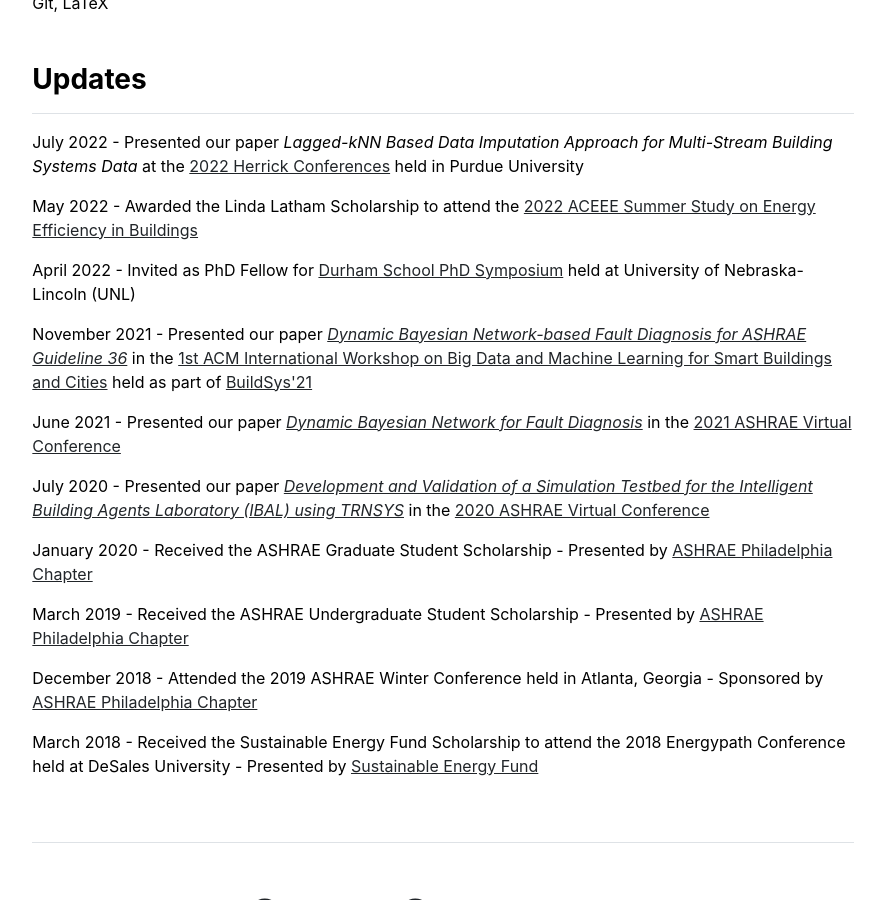
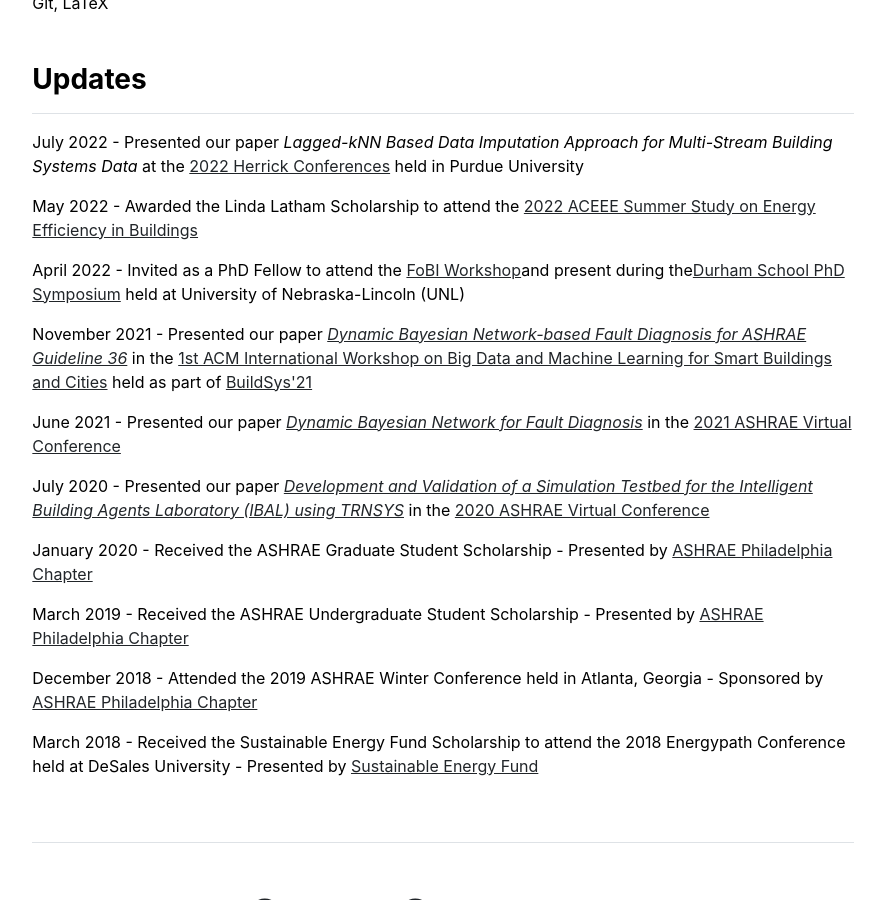
Before and after one commit to pradhanojas/pradhanojas.github.io, a Jekyll site: the page built from index.md, in a window 1280 px wide and 900 px high, scrolled down 1185 px. Shown: the whole window, without its empty margins (197-1080 px from the left). Built offline with Jekyll 4.4.1, drawn with Linux system fonts in a browser that asks for light colours.

Commit message:
Update home.html

```diff
--- a/_layouts/home.html
+++ b/_layouts/home.html
@@ -20,7 +20,7 @@ layout: default
 
     <p>May 2022 - Awarded the Linda Latham Scholarship to attend the <a href = "https://www.aceee.org/2022-buildings-summer-study" target="_blank">2022 ACEEE Summer Study on Energy Efficiency in Buildings</a></p>
 
-    <p>April 2022 - Invited as PhD Fellow for <a href = "https://engineering.unl.edu/durhamschool/phd-symposium" target="_blank">Durham School PhD Symposium</a> held at University of Nebraska-Lincoln (UNL)</p>
+    <p>April 2022 - Invited as a PhD Fellow to attend the <a href="https://engineering.unl.edu/durhamschool/fobi-workshop/"target="_blank">FoBI Workshop</a>and present during the<a href = "https://engineering.unl.edu/durhamschool/phd-symposium" target="_blank">Durham School PhD Symposium</a> held at University of Nebraska-Lincoln (UNL)</p>
 
     <p>November 2021 - Presented our paper <a href="https://dl.acm.org/doi/abs/10.1145/3486611.3491124" target="_blank"><em>Dynamic Bayesian Network-based Fault Diagnosis for ASHRAE Guideline 36</em></a> in the <a href = "https://www.acmbalances.org" target="_blank">1st ACM International Workshop on Big Data and Machine Learning for Smart Buildings and Cities</a> held as part of <a href = "https://buildsys.acm.org/2021" target="_blank">BuildSys'21</a></p>
 
```
